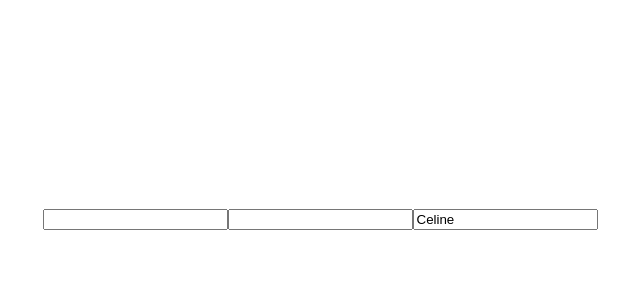
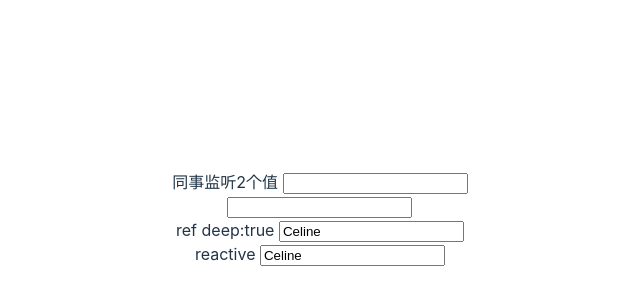
Before and after one commit to celinezhang1024/AllAboutVue, a Vue app in the folder Vue3/vite-project/: page / in a window 1280 px wide. Shown: the part 182-482 px from the top of the page, without its empty margins (320-960 px from the left). Built offline with nearby package versions, Linux system fonts and the light colour scheme.

Commit message:
watch 方法

```diff
--- a/Vue3/vite-project/src/components/Watch.vue
+++ b/Vue3/vite-project/src/components/Watch.vue
@@ -1,12 +1,19 @@
 <template>
+  同事监听2个值
   <input v-model="message" type="text" />
+  <br/>
   <input v-model="message2" type="text" />
-
+  <br/>
+  ref deep:true
   <input v-model="obj.nav.bar.name" type="text"/>
+  <br/>
+  reactive
+  <input v-model="rectiveObj.nav.bar.name" type="text"/>
+  <br/>
 </template>
 
 <script setup lang="ts">
-  import {ref,watch} from 'vue'
+  import {ref,watch,reactive} from 'vue'
   // 1. 多个数据的绑定
   let message = ref<string>('')
   let message2 = ref<string>('')
@@ -27,7 +34,23 @@
 
   watch(obj,(newVal,oldVal) =>{
     console.log('新的：' , newVal)
+    console.log("旧的", oldVal)
   },{
-    deep:true
+    deep:true,
+    immediate:true // 默认第一次跳过watch，所以第一次oldVal是undefined
   })
+
+  // 3. reactive
+  let rectiveObj = reactive({
+    nav:{
+      bar:{
+        name:"Celine"
+      }
+    }
+  })
+  watch(rectiveObj,(newVal,oldVal)=>{
+    console.log('新的：' , newVal)
+    console.log("旧的", oldVal)
+  })
+
 </script>
```
